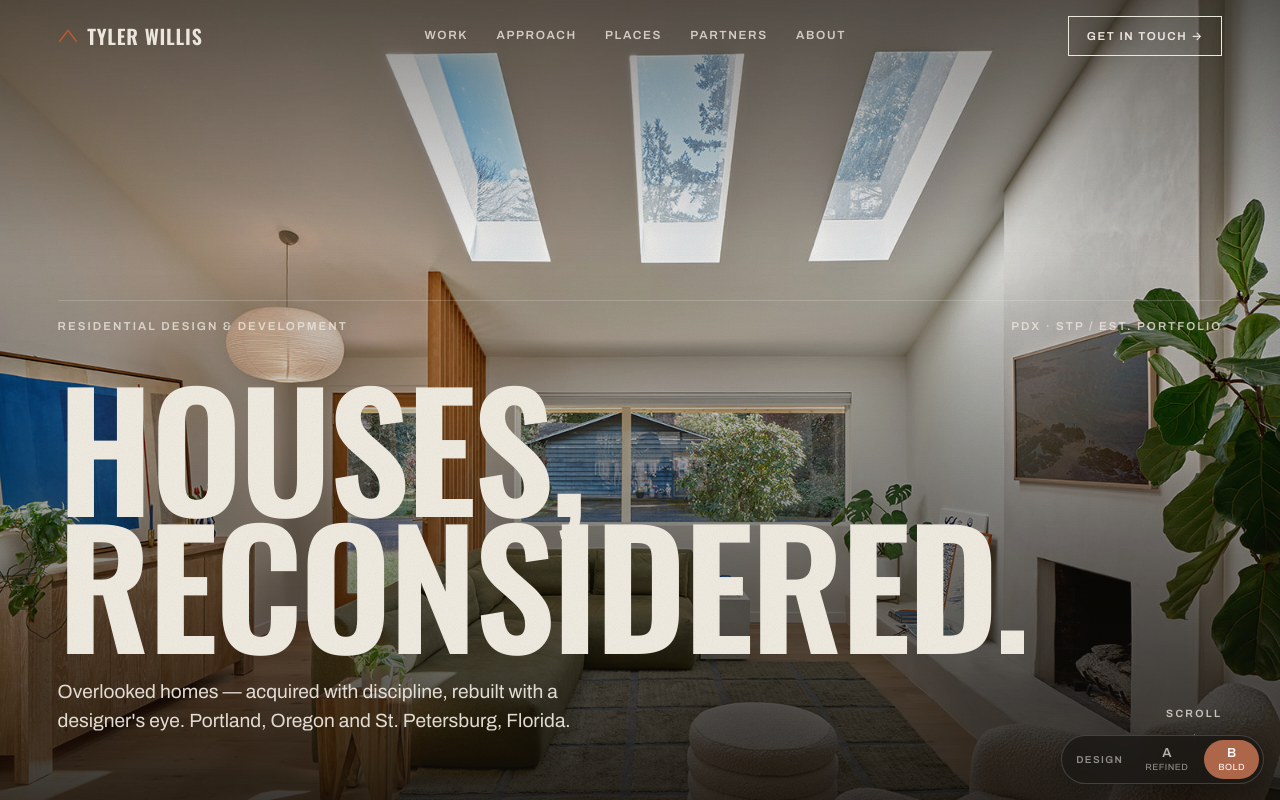
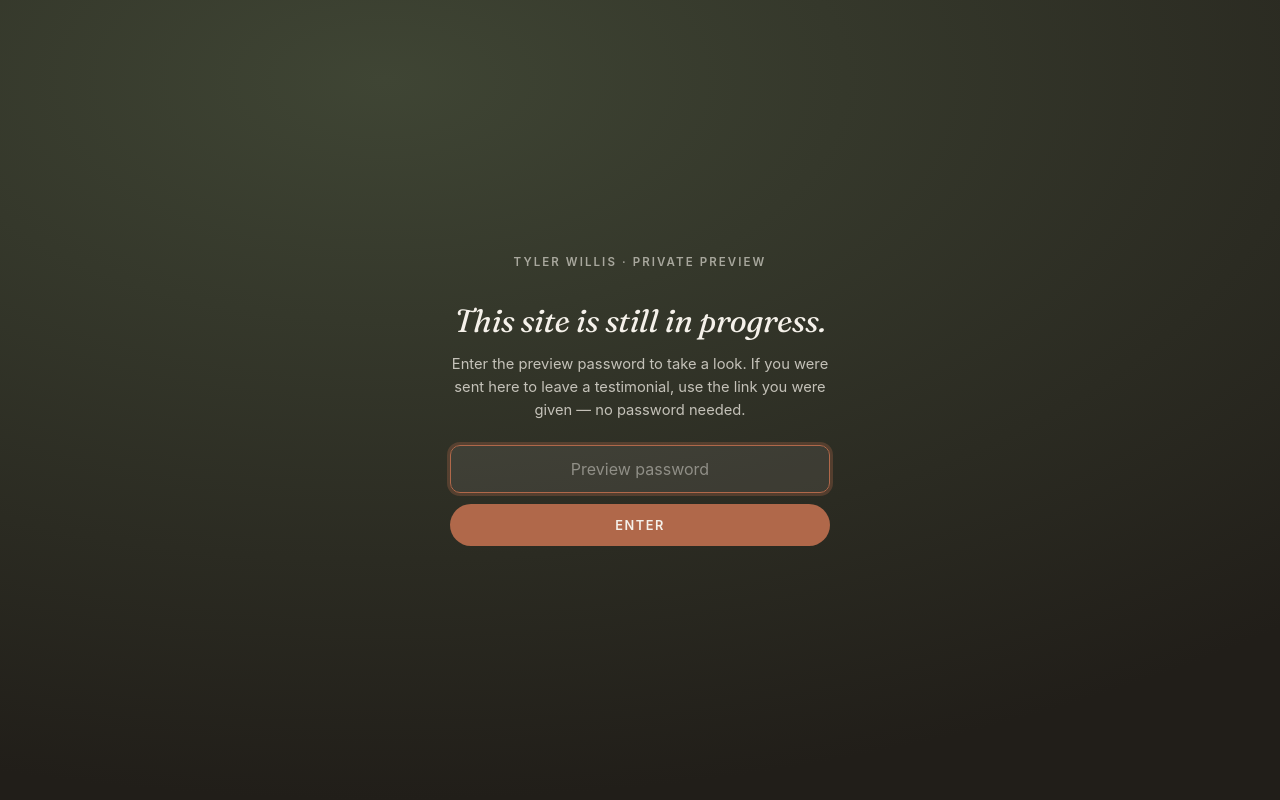
Before and after one commit to coltonbowshier-maker/tylerswebsite, a plain HTML site: page b/index.html in a window 1280 px wide. Shown: the top 800 px of the page. Drawn offline with nearby package versions, Linux system fonts and the light colour scheme.

Commit message:
Add low-security preview gate to WIP pages; keep testimonial page open
- js/preview-gate.js: injected password overlay on index.html and b/index.html
- Critical inline snippet hides content instantly (no flash) until unlocked;
  unlock persists via localStorage
- Testimonial intake page intentionally omits the gate so recipients can submit
  without a password; its nav trimmed so it doesn't funnel them into the locked site
- Documented gate + testimonial backend steps in the launch checklist

Note: low-security deterrence only — public repo means the password is visible in
source; it stops casual URL visitors, not determined ones.

Co-Authored-By: Claude Opus 4.8 <noreply@anthropic.com>
Claude-Session: https://claude.ai/code/session_01SksaS118vc8THezUNKeXb5

```diff
--- a/b/index.html
+++ b/b/index.html
@@ -6,6 +6,10 @@
 <title>Tyler Willis — Residential Design &amp; Development · Portland &amp; St. Petersburg</title>
 <meta name="description" content="Tyler Willis acquires overlooked houses and returns them to the market as considered, design-led homes. Portland, Oregon and St. Petersburg, Florida.">
 <meta name="robots" content="noindex, nofollow">
+<!-- Preview gate (low-security). Remove this snippet + the preview-gate.js tag below at launch. -->
+<style>html.tw-locked,html.tw-locked body{overflow:hidden}html.tw-locked body{visibility:hidden}html.tw-locked #tw-gate{visibility:visible}</style>
+<script>try{if(localStorage.getItem('tw_preview')!=='ok')document.documentElement.className+=' tw-locked';}catch(e){document.documentElement.className+=' tw-locked';}</script>
+<script src="/js/preview-gate.js"></script>
 <meta property="og:title" content="Tyler Willis — Residential Design & Development">
 <meta property="og:description" content="Design-led residential redevelopment in Portland, Oregon and St. Petersburg, Florida.">
 <meta property="og:image" content="../assets/img/web/living-skylights-1600.jpg">
--- /dev/null
+++ b/js/preview-gate.js
@@ -0,0 +1,85 @@
+/* ============================================================
+   Preview gate — LOW SECURITY, deterrence only.
+   ------------------------------------------------------------
+   Keeps casual visitors out of the work-in-progress pages while
+   the site is private. It is NOT real security: this is a public
+   repo, so the password below is visible to anyone who reads the
+   source. It only stops someone from casually typing the URL and
+   seeing the WIP. The testimonial page does NOT load this file,
+   so people you send that link to are never asked for a password.
+
+   To change the password: edit PASSWORD below.
+   To remove the gate at launch: delete this file and the two
+   lines that reference it (the inline <style>/<script> snippet
+   and the <script src="/js/preview-gate.js"> tag) from
+   index.html and b/index.html.
+   ============================================================ */
+(function () {
+  var PASSWORD = "willis2026"; // case-insensitive
+
+  // The head snippet adds .tw-locked when the visitor isn't unlocked yet.
+  if (!document.documentElement.classList.contains('tw-locked')) return;
+
+  // ---- styles (injected so the gate looks the same on both layouts) ----
+  var css = document.createElement('style');
+  css.textContent = [
+    '#tw-gate{position:fixed;inset:0;z-index:2147483000;display:flex;align-items:center;justify-content:center;',
+    'padding:1.5rem;background:radial-gradient(120% 100% at 30% 10%,#3f4534 0%,#211e19 90%);',
+    'font-family:"Inter",-apple-system,system-ui,sans-serif}',
+    '#tw-gate .g-card{width:100%;max-width:380px;text-align:center;color:#f5f1ea}',
+    '#tw-gate .g-kicker{font-size:.72rem;font-weight:600;letter-spacing:.18em;text-transform:uppercase;color:rgba(245,241,234,.6)}',
+    '#tw-gate h1{font-family:"Fraunces",Georgia,serif;font-weight:300;font-size:2rem;margin:.6rem 0 .4rem;letter-spacing:-.01em}',
+    '#tw-gate p{font-size:.92rem;line-height:1.55;color:rgba(245,241,234,.75);margin-bottom:1.5rem}',
+    '#tw-gate form{display:flex;flex-direction:column;gap:.7rem}',
+    '#tw-gate input{font-family:inherit;font-size:1rem;text-align:center;color:#f5f1ea;background:rgba(245,241,234,.08);',
+    'border:1px solid rgba(245,241,234,.25);border-radius:10px;padding:.8rem 1rem;transition:border-color .2s,box-shadow .2s}',
+    '#tw-gate input:focus{outline:none;border-color:#b0684a;box-shadow:0 0 0 3px rgba(176,104,74,.3)}',
+    '#tw-gate input::placeholder{color:rgba(245,241,234,.45)}',
+    '#tw-gate button{font-family:inherit;font-size:.8rem;font-weight:600;letter-spacing:.12em;text-transform:uppercase;',
+    'color:#f5f1ea;background:#b0684a;border:none;border-radius:999px;padding:.85rem 1rem;cursor:pointer;transition:background .2s}',
+    '#tw-gate button:hover{background:#9a5940}',
+    '#tw-gate .g-err{display:none;color:#e6a586;font-size:.85rem;margin-top:.2rem}',
+    '#tw-gate .g-err.show{display:block}'
+  ].join('');
+  document.head.appendChild(css);
+
+  // ---- markup ----
+  var gate = document.createElement('div');
+  gate.id = 'tw-gate';
+  gate.setAttribute('role', 'dialog');
+  gate.setAttribute('aria-label', 'Private preview — password required');
+  gate.innerHTML = [
+    '<div class="g-card">',
+    '  <p class="g-kicker">Tyler Willis · Private preview</p>',
+    '  <h1>This site is still in progress.</h1>',
+    '  <p>Enter the preview password to take a look. If you were sent here to leave a testimonial, use the link you were given — no password needed.</p>',
+    '  <form id="tw-gate-form">',
+    '    <input id="tw-gate-input" type="password" placeholder="Preview password" autocomplete="off" autocapitalize="off" spellcheck="false" aria-label="Preview password" autofocus>',
+    '    <button type="submit">Enter</button>',
+    '    <span class="g-err" id="tw-gate-err">That’s not it — try again.</span>',
+    '  </form>',
+    '</div>'
+  ].join('');
+
+  function mount() {
+    document.body.appendChild(gate);
+    var form = document.getElementById('tw-gate-form');
+    var input = document.getElementById('tw-gate-input');
+    var err = document.getElementById('tw-gate-err');
+    input.focus();
+    form.addEventListener('submit', function (e) {
+      e.preventDefault();
+      if (input.value.trim().toLowerCase() === PASSWORD.toLowerCase()) {
+        try { localStorage.setItem('tw_preview', 'ok'); } catch (e2) {}
+        document.documentElement.classList.remove('tw-locked');
+        gate.remove();
+      } else {
+        err.classList.add('show');
+        input.select();
+      }
+    });
+  }
+
+  if (document.body) mount();
+  else document.addEventListener('DOMContentLoaded', mount);
+})();
```
Also changed, not shown: index.html (+4 -0 lines), testimonials/index.html (+2 -8 lines), 1 other file.
